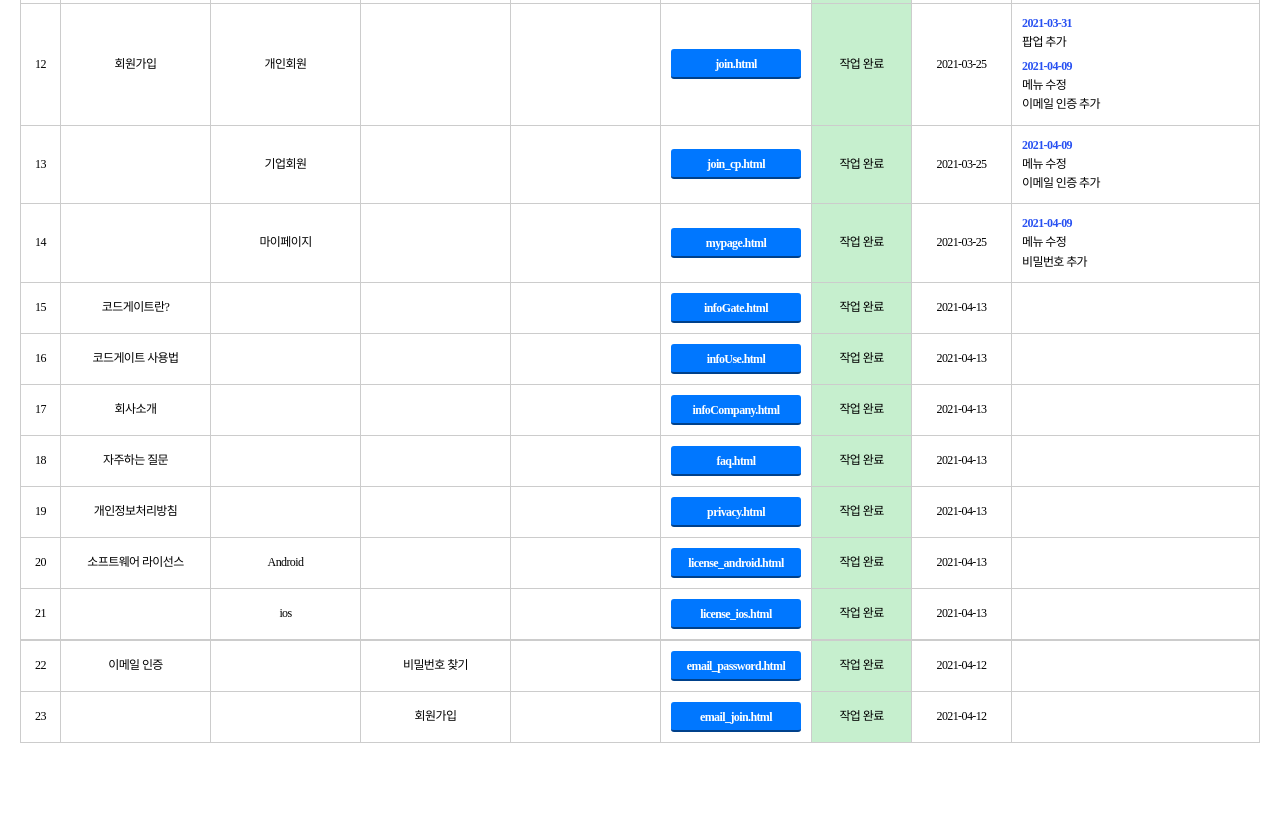
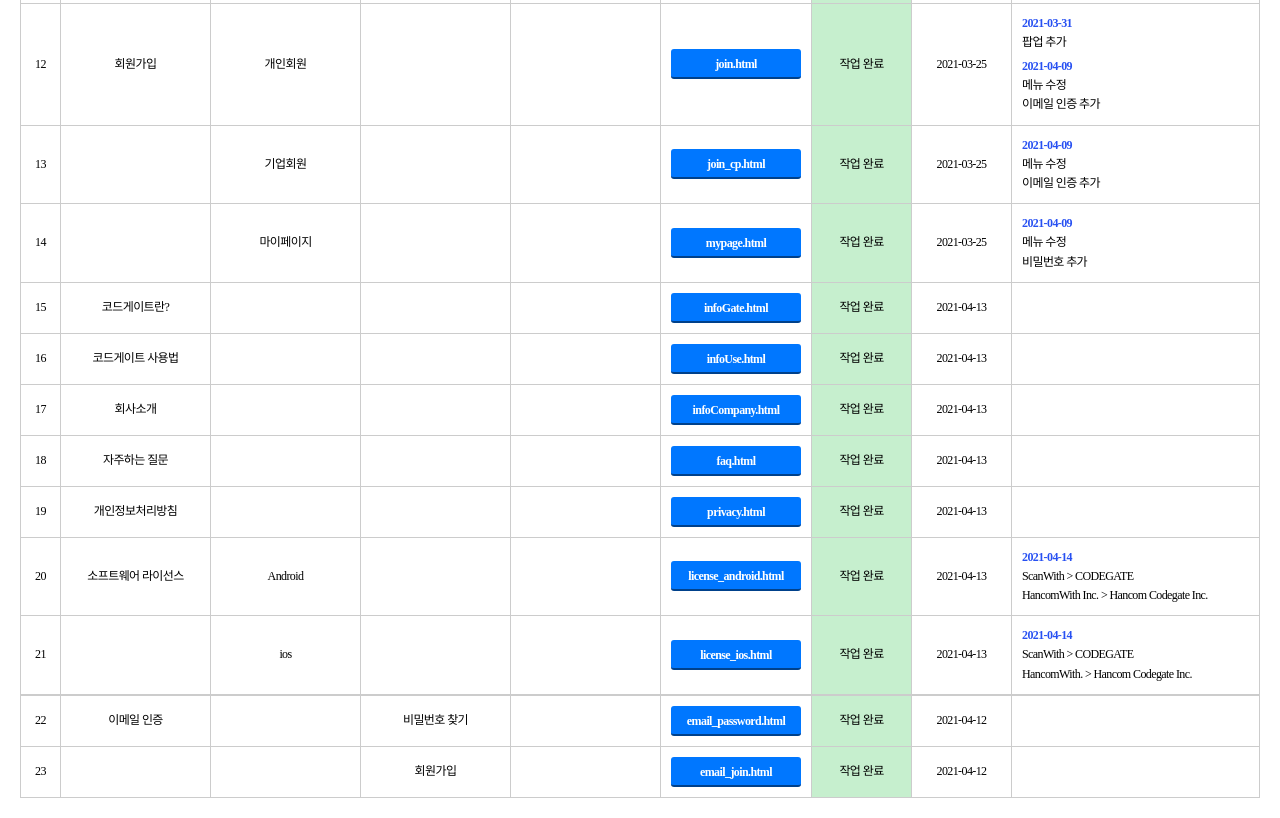
Before and after one commit to bravedevteam/codegate_mobile, a plain HTML site: page process.html in a window 1280 px wide. Shown: the part 1319-2137 px from the top of the page. Before the commit the page ends 2082 px from the top, so only its background shows below. Drawn offline with Linux system fonts and the light colour scheme.

Commit message:
Add files via upload

```diff
--- a/process.html
+++ b/process.html
@@ -351,7 +351,9 @@
 					<td><a href="./license_android.html" target="_blank">license_android.html</a></td>
 					<td class="complate">작업 완료</td>
 					<td>2021-04-13</td>
-					<td></td>
+					<td>
+						<span>2021-04-14</span>ScanWith > CODEGATE<br />HancomWith Inc. > Hancom Codegate Inc.
+					</td>
 				</tr>
 				<tr>
 					<td></td>
@@ -362,7 +364,9 @@
 					<td><a href="./license_ios.html" target="_blank">license_ios.html</a></td>
 					<td class="complate">작업 완료</td>
 					<td>2021-04-13</td>
-					<td></td>
+					<td>
+						<span>2021-04-14</span>ScanWith > CODEGATE<br />HancomWith. > Hancom Codegate Inc.
+					</td>
 				</tr>
 				<tr class="line">
 					<td></td>
```
Also changed, not shown: license_android.html (+2 -2 lines), license_ios.html (+2 -2 lines).
